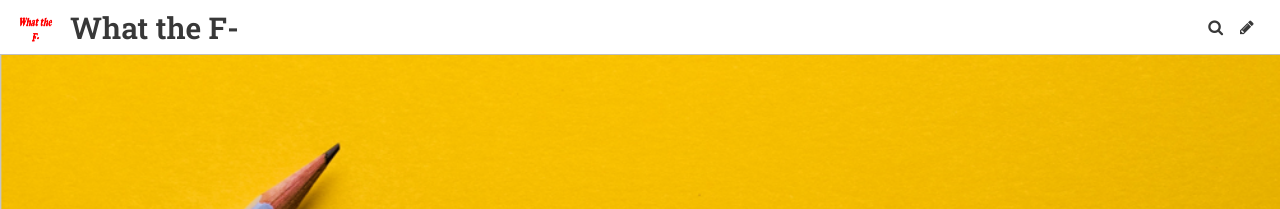
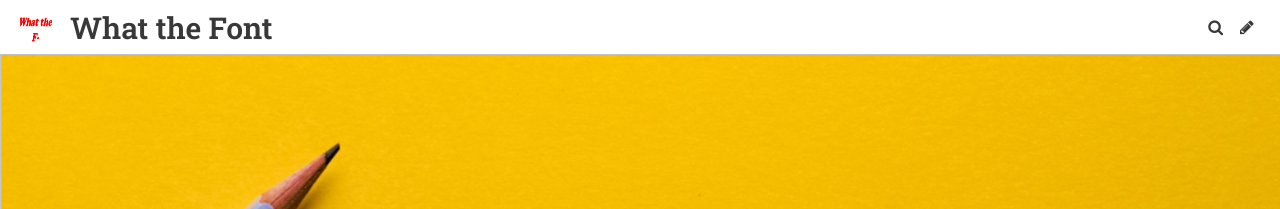
Before and after one commit to eliskevington/whatthef-, a Jekyll site: the page built from index.html, in a window 1280 px wide. Shown: the top 209 px of the page. Built offline with Jekyll 4.4.1, drawn with Linux system fonts in a browser that asks for light colours; some web fonts are replaced; the list of posts is cut into pages by our own code.

Commit message:
Update Settings “general”

```diff
--- a/_data/settings.yml
+++ b/_data/settings.yml
@@ -1,4 +1,4 @@
-title: What the F-
+title: What the Font
 description: "  A Fonty Blog for Fonty People"
 header_text: ""
 footer_text: I promise it stands for font
```
